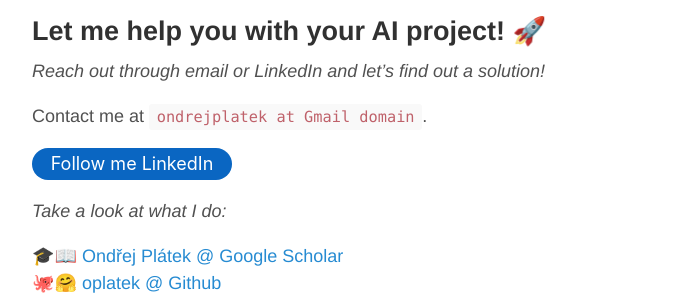
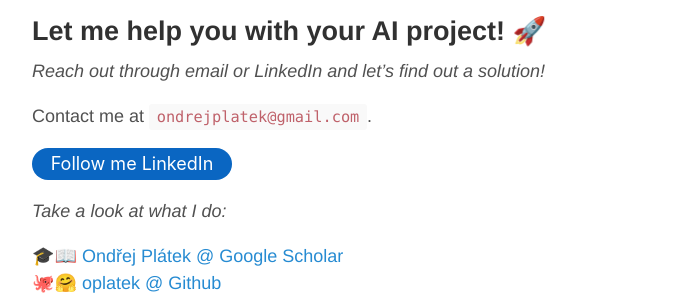
Before and after one commit to oplatek/oplatek.github.io, a Jekyll site: the page built from index.md, in a window 1280 px wide and 900 px high. Shown: the part 274-573 px from the top of the window, without its empty margins (293-986 px from the left). Built offline with Jekyll 4.4.1, drawn with Linux system fonts in a browser that asks for light colours.

Commit message:
plaingmail

```diff
--- a/index.md
+++ b/index.md
@@ -9,7 +9,7 @@ title: Machine Learning Scientist
 
 _Reach out through email or LinkedIn and let's find out a solution!_
 
-Contact me at `ondrejplatek at Gmail domain`.
+Contact me at `ondrejplatek@gmail.com`.
 <style> .libutton {
 		display: flex;
 		flex-direction: column;
```
